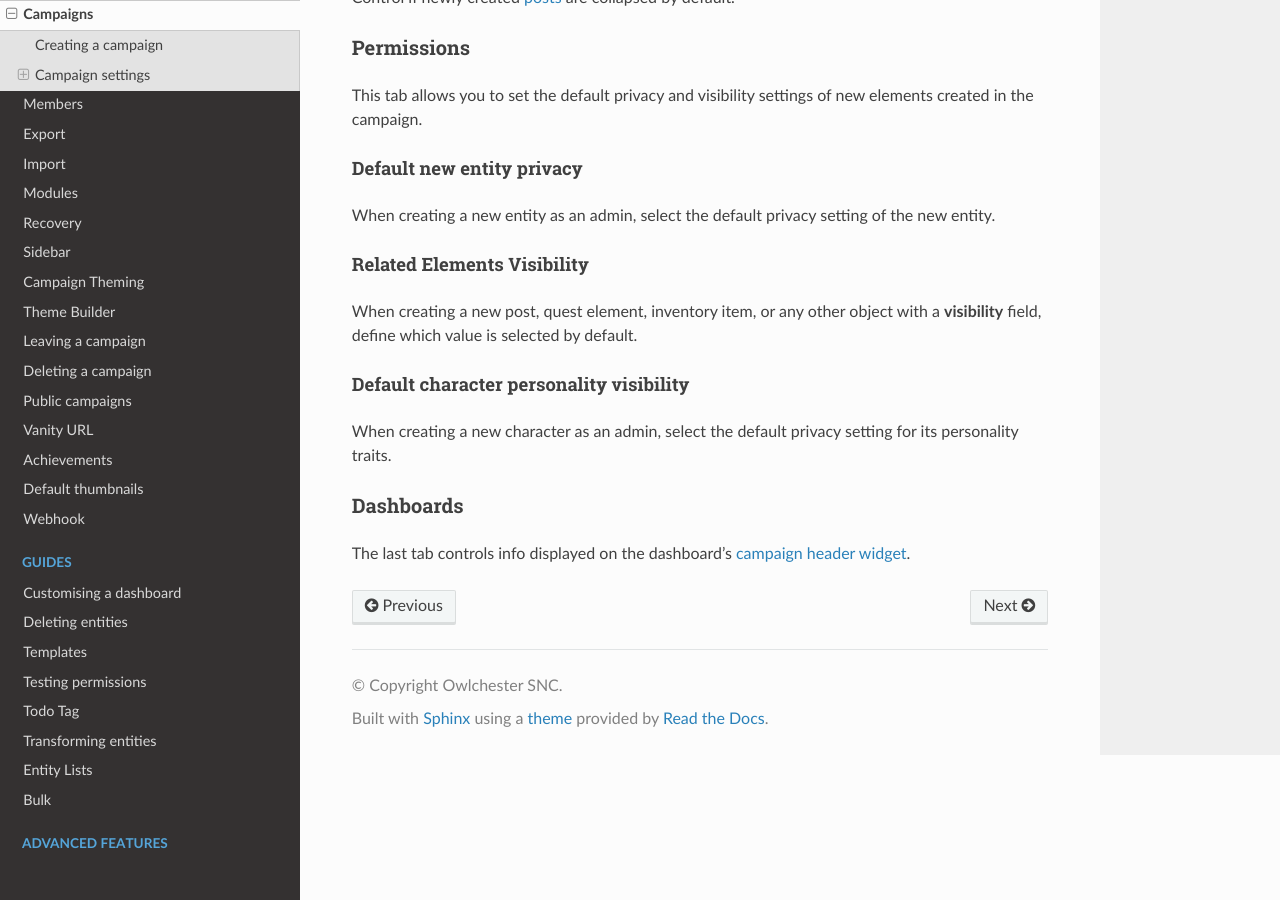
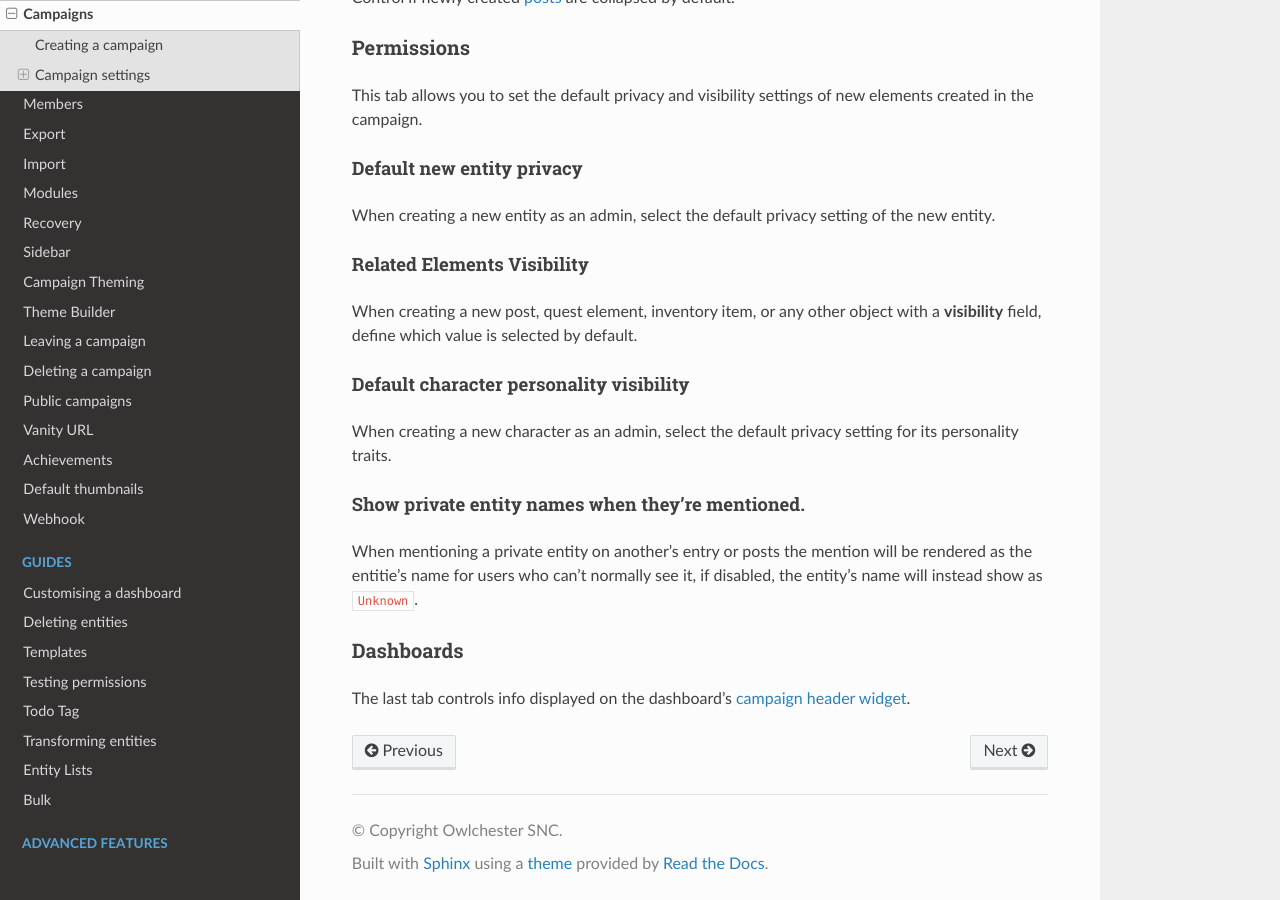
Before and after one commit to owlchester/kanka-docs, a Sphinx documentation site: the page built from docs/source/features/campaigns/campaign-settings.md, in a window 1280 px wide and 900 px high, scrolled down 2770 px. Built offline with Sphinx 7.4.7 and the Read the Docs theme 3.1.0, drawn with Linux system fonts in a browser that asks for light colours; pages that are not in the unit, such as notebooks, are missing from menus.

Commit message:
Update campaign-settings.md

```diff
--- a/docs/source/features/campaigns/campaign-settings.md
+++ b/docs/source/features/campaigns/campaign-settings.md
@@ -92,6 +92,9 @@ When creating a new post, quest element, inventory item, or any other object wit
 
 When creating a new character as an admin, select the default privacy setting for its personality traits.
 
+#### Show private entity names when they're mentioned.
+
+When mentioning a private entity on another's entry or posts the mention will be rendered as the entitie's name for users who can't normally see it, if disabled, the entity's name will instead show as `Unknown`.
 
 ### Dashboards
 
```
